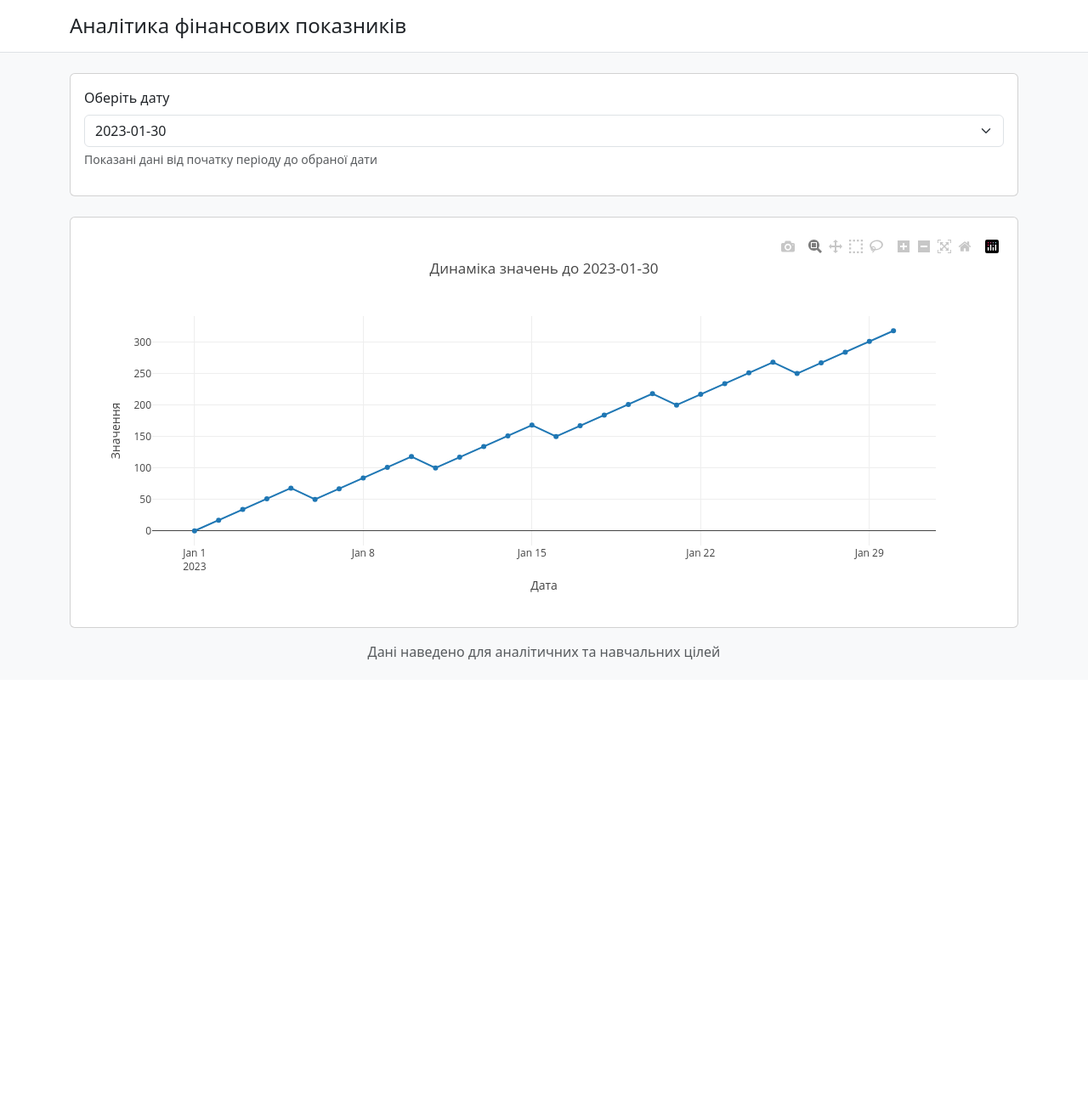
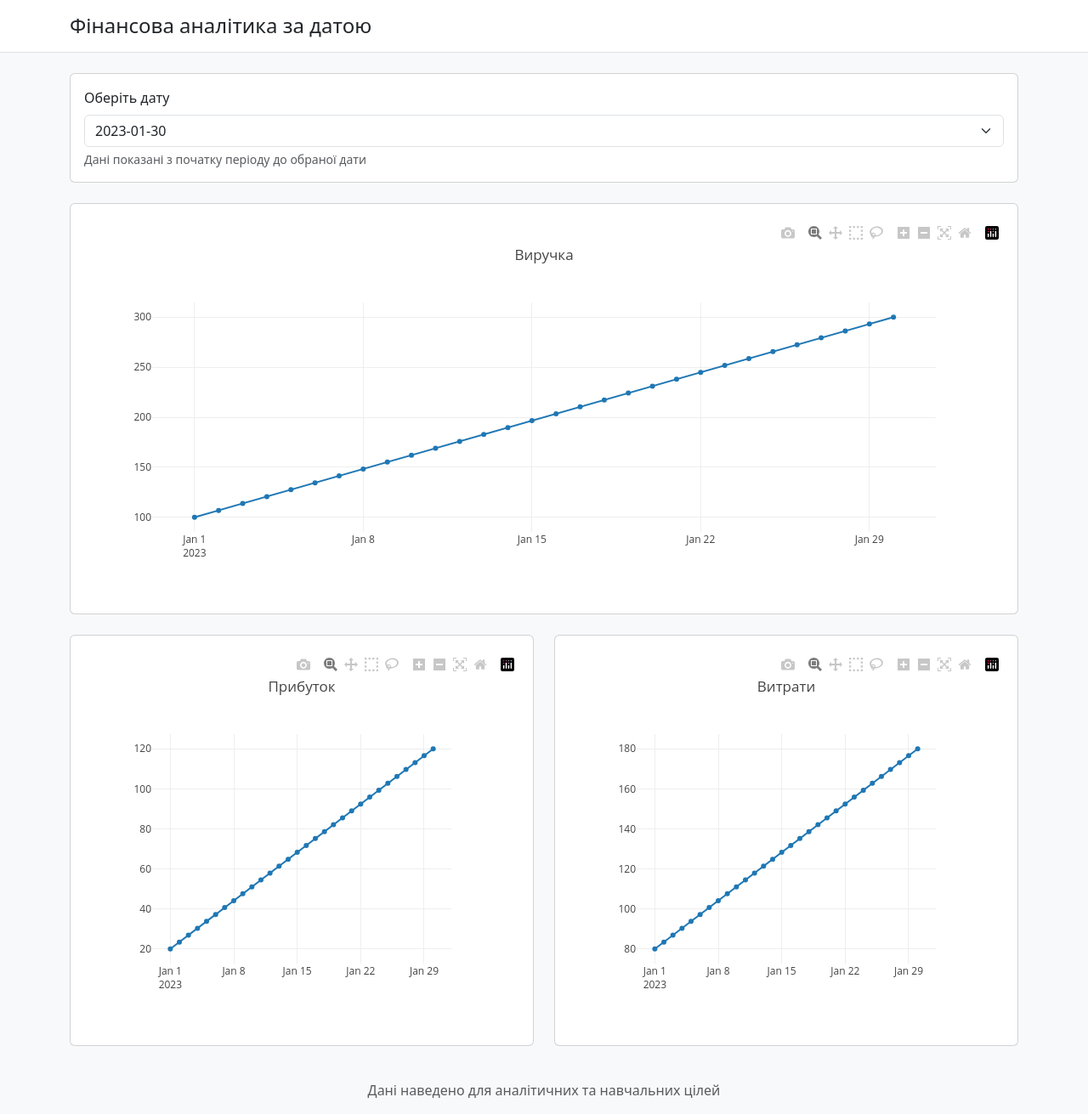
Before and after one commit to Bohdan-Lifirenko/playng_with_analize, a Flask app: page / in a window 1280 px wide. Shown: the whole page at 85% size. Before the commit the page ends 777 px from the top, so only its background shows below. Run offline with Flask 3, Linux system fonts and the light colour scheme; some libraries are stand-ins or nearby versions.

Commit message:
Create 3 graphs with dropdown.

```diff
--- a/app.py
+++ b/app.py
@@ -1,23 +1,24 @@
 from flask import Flask, render_template, request, jsonify
 import pandas as pd
+import numpy as np
 
 app = Flask(__name__)
 
-# Дані з колонкою дат
+dates = pd.date_range(start="2023-01-01", periods=30, freq="D")
+
 df = pd.DataFrame({
-    "date": pd.date_range(start="2023-01-01", periods=30, freq="D"),
-    "value": [i * 10 + (i % 5) * 7 for i in range(30)]
+    "date": dates,
+    "revenue": np.linspace(100, 300, 30),
+    "profit": np.linspace(20, 120, 30),
+    "expenses": np.linspace(80, 180, 30)
 })
 
 @app.route("/")
 def index():
-    dates = df["date"].dt.strftime("%Y-%m-%d").tolist()
-
     return render_template(
         "index.html",
-        dates=dates
+        dates=df["date"].dt.strftime("%Y-%m-%d").tolist()
     )
-
 
 @app.route("/data")
 def get_data():
@@ -27,7 +28,9 @@ def get_data():
 
     return jsonify({
         "date": filtered["date"].astype(str).tolist(),
-        "value": filtered["value"].tolist()
+        "revenue": filtered["revenue"].tolist(),
+        "profit": filtered["profit"].tolist(),
+        "expenses": filtered["expenses"].tolist()
     })
 
 if __name__ == "__main__":
--- a/static/js/chart.js
+++ b/static/js/chart.js
@@ -1,40 +1,53 @@
-const dateSelect = document.getElementById("dateSelect");
 const dates = window.APP_CONFIG.dates;
+const select = document.getElementById("dateSelect");
 
-// Заповнення випадаючого списку
+// dropdown
 dates.forEach(date => {
     const option = document.createElement("option");
     option.value = date;
     option.textContent = date;
-    dateSelect.appendChild(option);
+    select.appendChild(option);
 });
 
-function loadData(selectedDate) {
+function updateCharts(selectedDate) {
     fetch(`/data?date=${selectedDate}`)
-        .then(response => response.json())
+        .then(res => res.json())
         .then(data => {
-            Plotly.react(
-                "chart",
-                [{
-                    x: data.date,
-                    y: data.value,
-                    type: "scatter",
-                    mode: "lines+markers"
-                }],
-                {
-                    title: `Динаміка значень до ${selectedDate}`,
-                    xaxis: { title: "Дата" },
-                    yaxis: { title: "Значення" }
-                }
-            );
+
+            Plotly.react("chartRevenue", [{
+                x: data.date,
+                y: data.revenue,
+                type: "scatter",
+                mode: "lines+markers"
+            }], {
+                title: "Виручка"
+            });
+
+            Plotly.react("chartProfit", [{
+                x: data.date,
+                y: data.profit,
+                type: "scatter",
+                mode: "lines+markers"
+            }], {
+                title: "Прибуток"
+            });
+
+            Plotly.react("chartExpenses", [{
+                x: data.date,
+                y: data.expenses,
+                type: "scatter",
+                mode: "lines+markers"
+            }], {
+                title: "Витрати"
+            });
+
         });
 }
 
-// Обробник зміни дати
-dateSelect.addEventListener("change", () => {
-    loadData(dateSelect.value);
+select.addEventListener("change", () => {
+    updateCharts(select.value);
 });
 
-// Початковий рендер (остання дата)
-dateSelect.value = dates[dates.length - 1];
-loadData(dateSelect.value);
+// стартове завантаження (остання дата)
+select.value = dates[dates.length - 1];
+updateCharts(select.value);
--- a/templates/index.html
+++ b/templates/index.html
@@ -5,56 +5,64 @@
     <title>Аналітика фінансових показників</title>
     <meta name="viewport" content="width=device-width, initial-scale=1">
 
-    <!-- Bootstrap CSS -->
+    <!-- Bootstrap -->
     <link href="https://cdn.jsdelivr.net/npm/bootstrap@5.3.2/dist/css/bootstrap.min.css" rel="stylesheet">
 
     <!-- Plotly -->
     <script src="https://cdn.plot.ly/plotly-latest.min.js"></script>
 </head>
-<body class="bg-light text-dark">
+<body class="bg-light">
 
 <header class="bg-white border-bottom py-3 mb-4">
     <div class="container">
-        <h1 class="h4 m-0">Аналітика фінансових показників</h1>
+        <h1 class="h4 m-0">Фінансова аналітика за датою</h1>
     </div>
 </header>
 
 <main class="container">
 
-    <!-- Фільтри -->
+    <!-- Фільтр -->
     <div class="card mb-4 p-3">
-        <div class="mb-3">
-            <label for="dateSelect" class="form-label">Оберіть дату</label>
-            <select id="dateSelect" class="form-select" aria-describedby="dateHint"></select>
-            <div id="dateHint" class="form-text">
-                Показані дані від початку періоду до обраної дати
+        <label for="dateSelect" class="form-label">Оберіть дату</label>
+        <select id="dateSelect" class="form-select"></select>
+        <div class="form-text">
+            Дані показані з початку періоду до обраної дати
+        </div>
+    </div>
+
+    <!-- Графіки -->
+    <div class="row g-4">
+        <div class="col-12">
+            <div class="card p-3">
+                <div id="chartRevenue"></div>
+            </div>
+        </div>
+
+        <div class="col-md-6">
+            <div class="card p-3">
+                <div id="chartProfit"></div>
+            </div>
+        </div>
+
+        <div class="col-md-6">
+            <div class="card p-3">
+                <div id="chartExpenses"></div>
             </div>
         </div>
     </div>
 
-    <!-- Графік -->
-    <div class="card p-3">
-        <div id="chart"></div>
-    </div>
-
 </main>
 
-<footer class="text-center text-muted py-3">
+<footer class="text-center text-muted py-3 mt-4">
     Дані наведено для аналітичних та навчальних цілей
 </footer>
 
-<!-- Дані з Flask -->
 <script>
     window.APP_CONFIG = {
         dates: {{ dates | tojson }}
     };
 </script>
 
-<!-- Логіка графіка -->
 <script src="{{ url_for('static', filename='js/chart.js') }}"></script>
-
-<!-- Bootstrap JS (необов’язково, потрібен для деяких компонентів) -->
-<script src="https://cdn.jsdelivr.net/npm/bootstrap@5.3.2/dist/js/bootstrap.bundle.min.js"></script>
-
 </body>
 </html>
```
